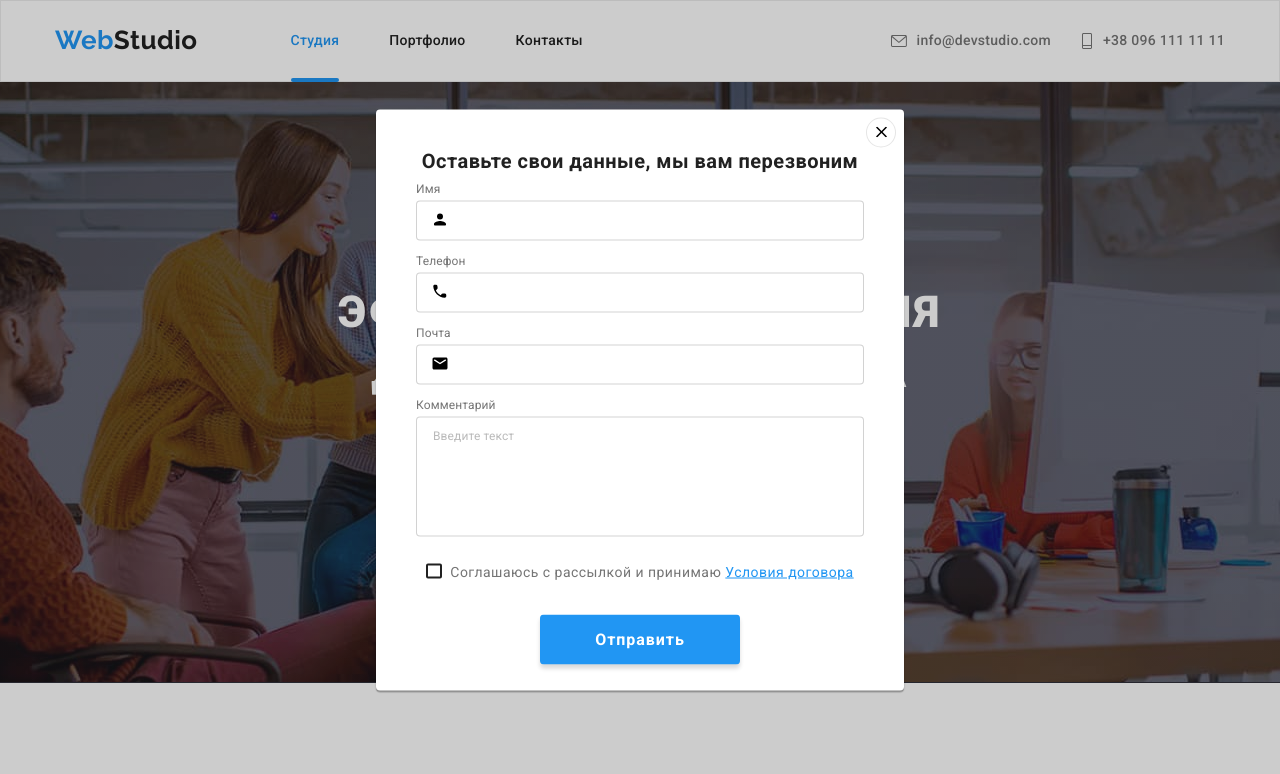
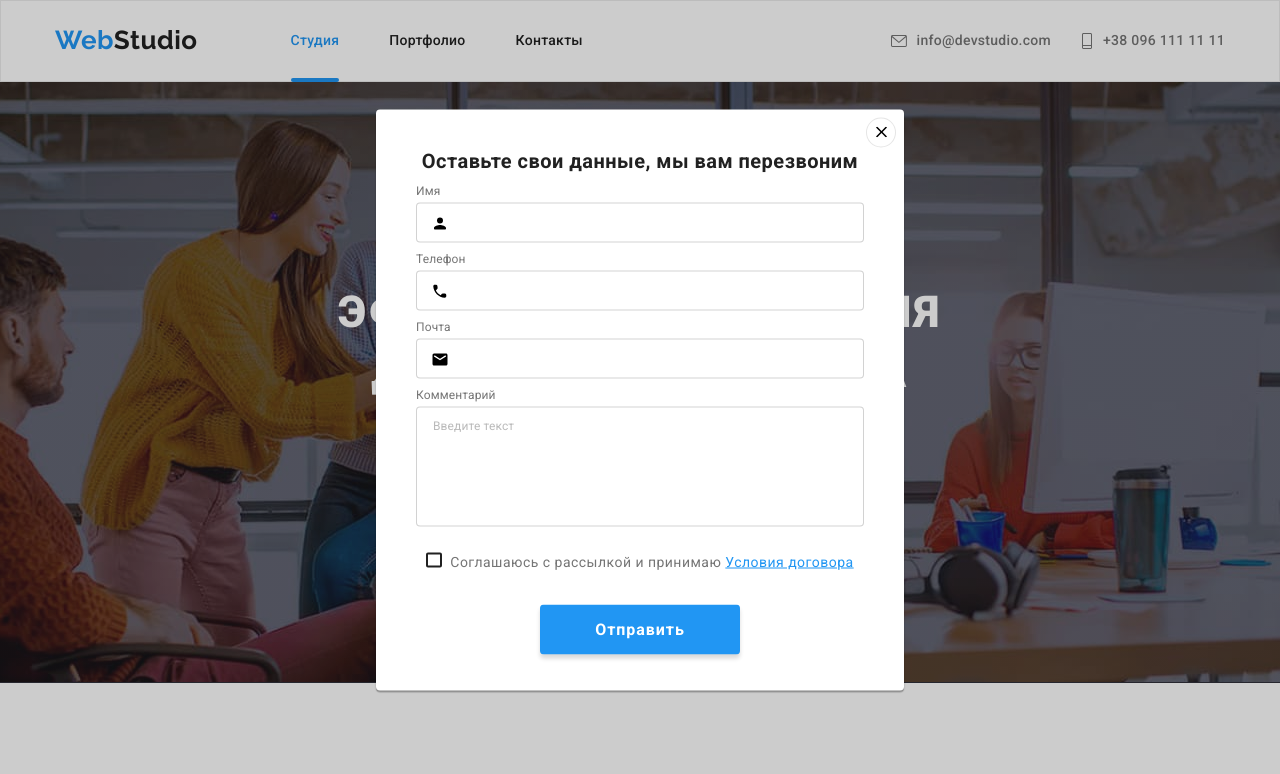
Before and after one commit to Stockton-slap/goit-markup-hw-06, a plain HTML site: page index.html in a window 1280 px wide. Both pictures are taken after a click on the button "Заказать услугу". Shown: the top 774 px of the page. Drawn offline with Linux system fonts and the light colour scheme.

Commit message:
Fix modal

```diff
--- a/css/main.css
+++ b/css/main.css
@@ -86,6 +86,8 @@
   border-radius: 4px;
 
   background-color: var(--hero-text-color);
+
+  padding: 40px;
 }
 
 .button-close {
@@ -115,17 +117,11 @@
   margin: 0 9px;
 }
 
-.form {
-  margin: 0 40px;
-}
-
 .form-text {
   font-weight: 700;
   font-size: 20px;
   line-height: 1.15;
 
-  padding-top: 40px;
-  padding-bottom: 12px;
   margin: 0 0 12px 0;
 
   color: var(--secondary-text-color);
@@ -141,7 +137,7 @@
   border-radius: 4px;
 
   padding: 11px 42px;
-  margin-bottom: 28px;
+  margin-bottom: 10px;
   margin-top: 4px;
 
   font-weight: normal;
@@ -150,22 +146,19 @@
   letter-spacing: 0.01em;
 }
 .form-label {
-  position: absolute;
-  left: 0;
-
   font-weight: 400;
   font-size: 12px;
   line-height: 1.16;
   letter-spacing: 0.01em;
 
-  transform: translateY(-100%);
+  display: flex;
 
   color: var(--primary-text-color);
 }
 .form-icon {
   position: absolute;
   display: inline-block;
-  top: 14px;
+  top: 30px;
   left: 15px;
 }
 
--- a/index.html
+++ b/index.html
@@ -74,7 +74,7 @@
 
             <p class="form-text">Оставьте свои данные, мы вам перезвоним</p>
 
-            <form class="form" autocomplete="off">
+            <form autocomplete="off">
               <div class="form-field">
                 <label class="form-label" for="name">Имя </label>
                 <input type="text" name="name" class="form-input" id="name" />
```
